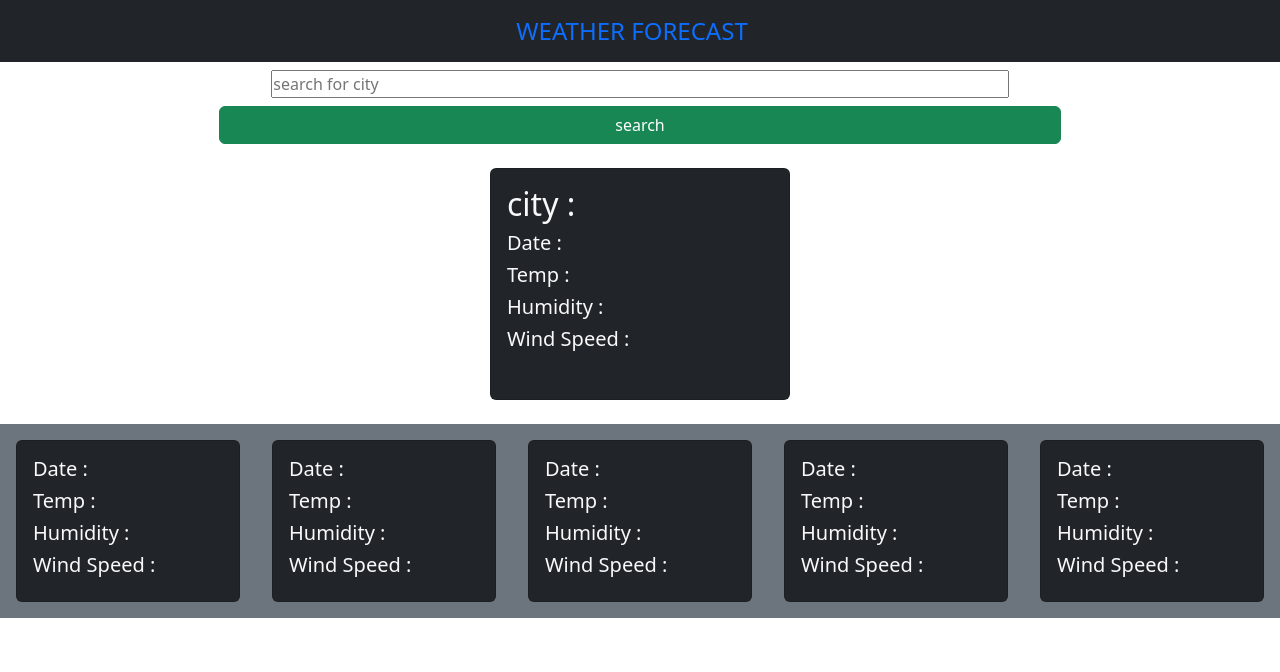
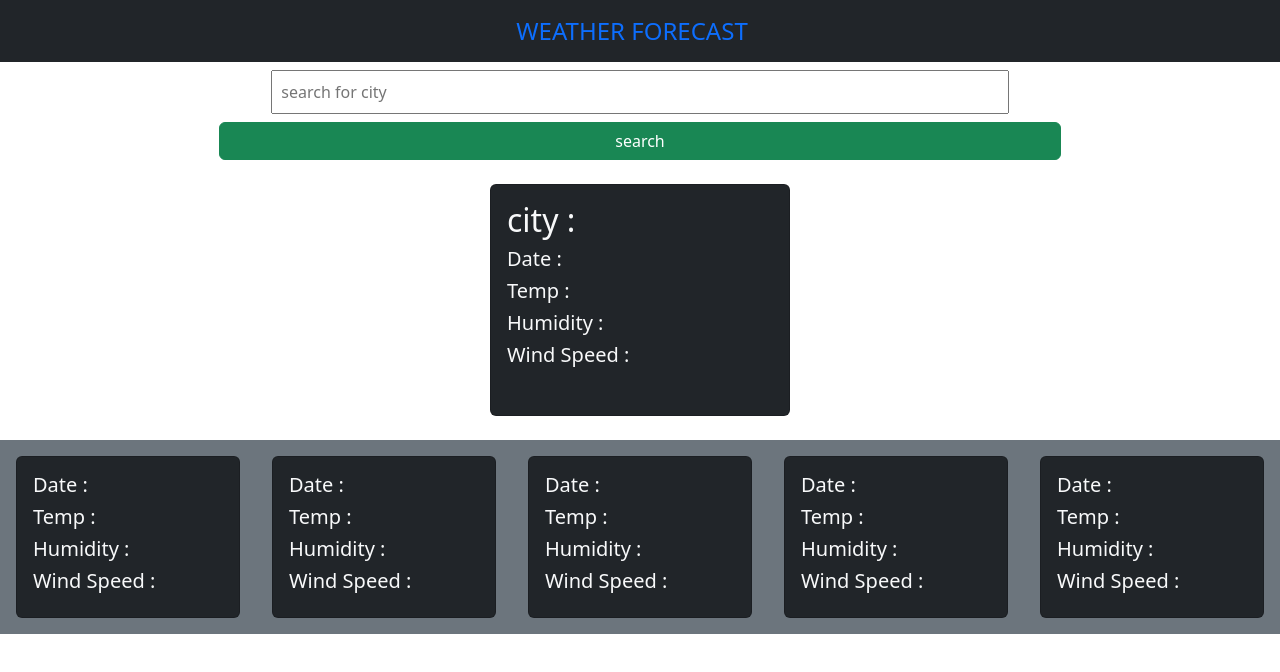
Before and after one commit to nihalmujawar121/wether-app, a website: page index.html in a window 1280 px wide. Drawn offline with nearby package versions, Linux system fonts and the light colour scheme.

Commit message:
added padding to input box

```diff
--- a/index.html
+++ b/index.html
@@ -22,7 +22,7 @@
     <div
       class="d-flex flex-column justify-content-center align-items-center m-2"
     >
-      <input type="text" placeholder="search for city" class="col-7 mb-2" />
+      <input type="text" placeholder="search for city" class="col-7 mb-2 p-2" />
       <button type="button" class="btn btn-success col-8">search</button>
     </div>
     <div
```
